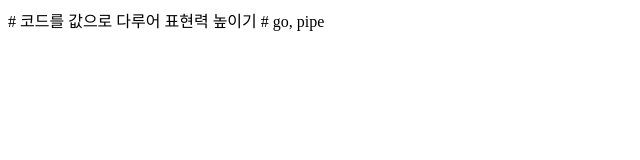
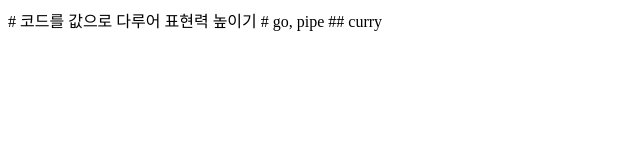
Before and after one commit to SeungHyune/functional-javascript, a plain HTML site: page 05. 코드를 값으로 다루어 표현력 높이기/index.html in a window 1280 px wide. Shown: the full height of the page, 0-640 px from the left. Drawn offline with Linux system fonts and the light colour scheme.

Commit message:
go,pipe,curry functional javascript

```diff
--- a/05. 코드를 값으로 다루어 표현력 높이기/index.html
+++ b/05. 코드를 값으로 다루어 표현력 높이기/index.html
@@ -42,4 +42,19 @@
         prices => reduce((a,b) => a + b, prices),
         console.log
     )
+
+    // console.clear();
 </script>
+
+## curry
+
+<script>
+    // const curry = f =>
+    //     (a, ..._) => _.length ? f(a, ..._) : (..._) => f(a, ..._);
+
+    const mult = curry((a,b) => a * b);
+    console.log(mult(1)(5));
+
+    const mult3 = mult(3);
+    console.log(mult3(5));
+</script>
--- a/05. 코드를 값으로 다루어 표현력 높이기/lib/fx.js
+++ b/05. 코드를 값으로 다루어 표현력 높이기/lib/fx.js
@@ -1,24 +1,27 @@
+// curry
+const curry = f => (a, ..._) => _.length ? f(a, ..._) : (..._) => f(a, ..._);
+
 // map
-const map = (f, iter) => {
+const map = curry((f, iter) => {
     let res = [];
     for(const a of iter){
         res.push(f(a))
     }
     return res
-}
+});
 
 
 // filter
-const filter = (f, iter) => {
+const filter = curry((f, iter) => {
     let res = [];
     for(const a of iter){
         if(f(a)) res.push(a)
     }
     return res
-}
+});
 
 // reduce
-const reduce = (f, acc, iter) => {
+const reduce = curry((f, acc, iter) => {
     if(!iter){
         iter = acc[Symbol.iterator]();
         acc = iter.next().value;
@@ -27,4 +30,4 @@ const reduce = (f, acc, iter) => {
         acc = f(acc, a);
     }
     return acc
-}
+});
```
